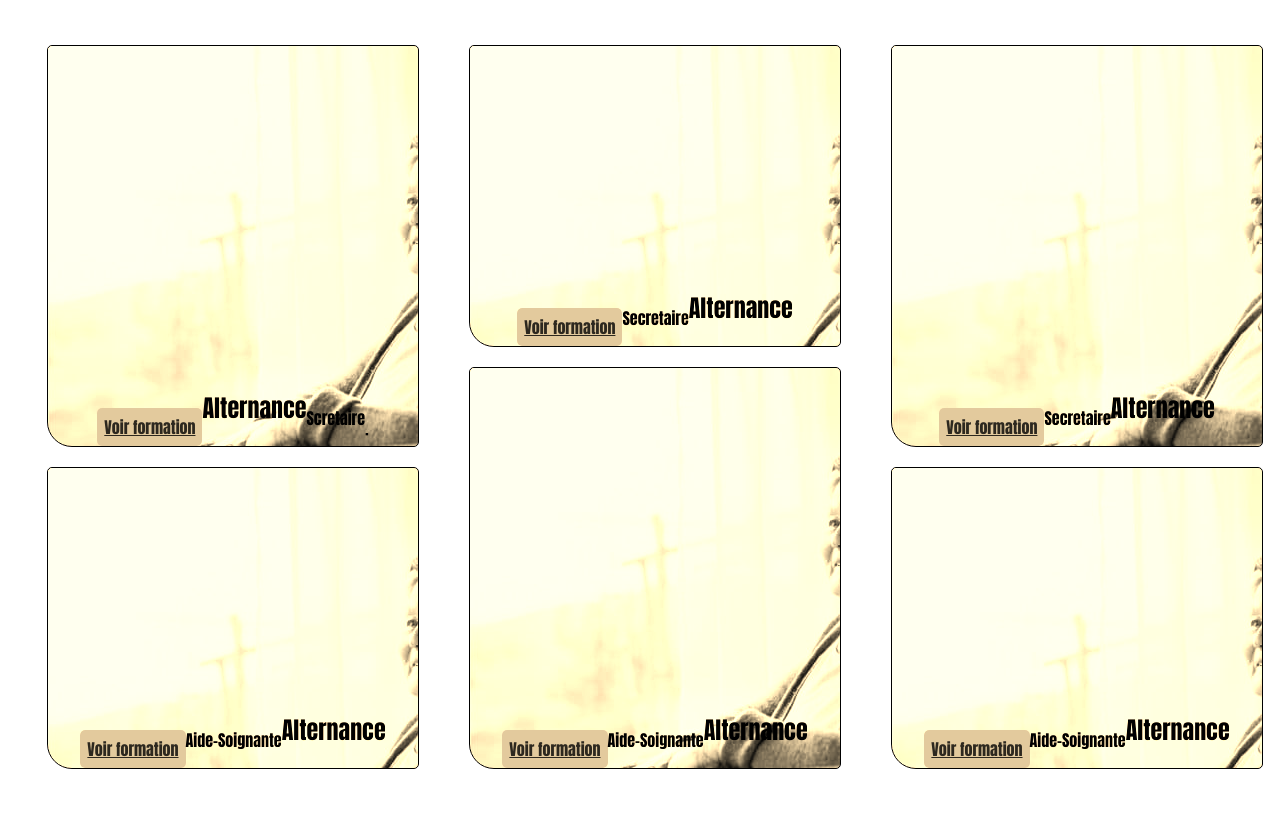
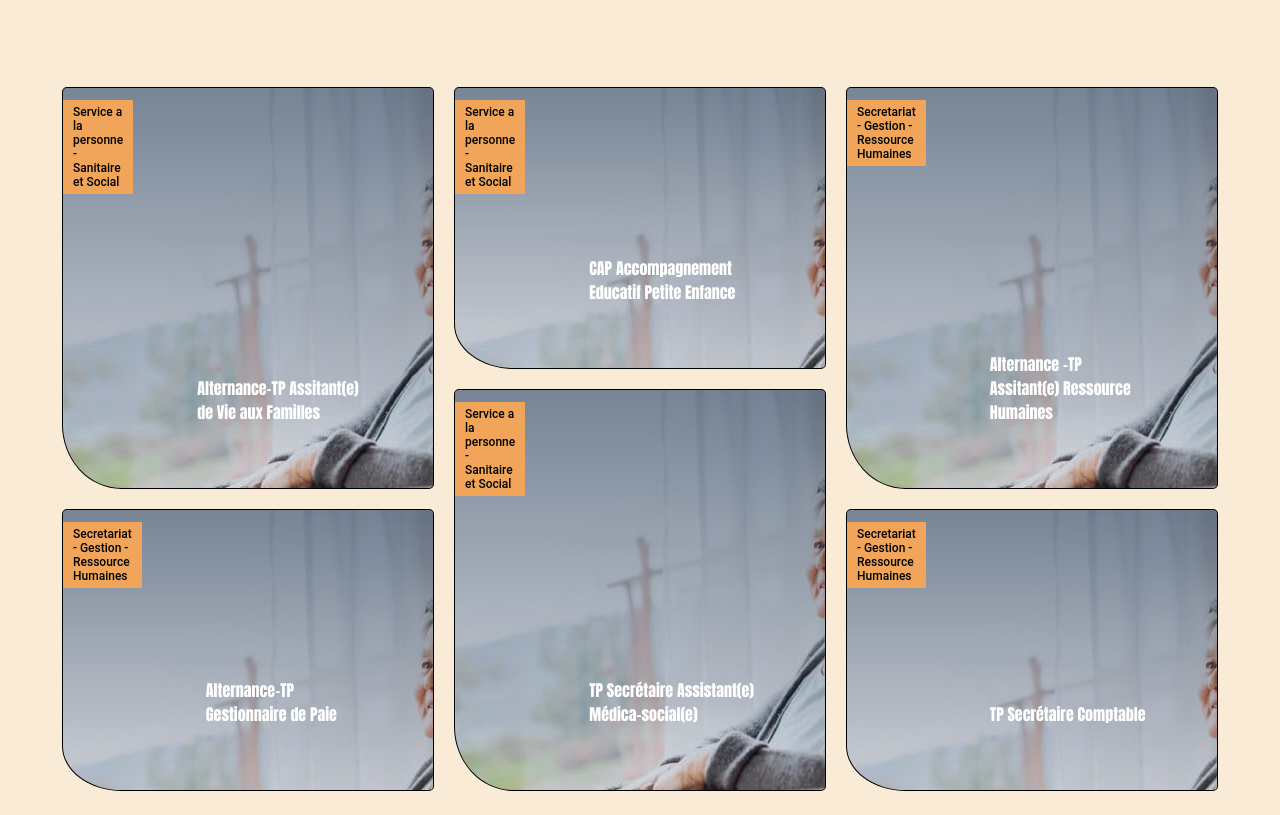
Before and after one commit to wawa35/projetcours, a plain HTML site: page index.html in a window 1280 px wide. Shown: the part 73-888 px from the top of the page. Drawn offline with Linux system fonts and the light colour scheme.

Commit message:
site afec maj

```diff
--- a/index.html
+++ b/index.html
@@ -7,54 +7,74 @@
     <title>Initiation</title>
 </head>
 <body>
+
+
+
     <header>
-        <h1 class="h2" style="color: black;">Nos Formation Recommandées !</h2>
+     <h1 style="font-family: fantasy;" >Nos Formation Recommandées !</h1>
     </header>
 
+
+<main>
    <section>
+
    <div class="container">
 
     <div class="normal">
-            <a href="#">Voir formation</a>
+    <p>Service a la personne - Sanitaire et Social</p>
+   <a>Alternance-TP Assitant(e) de Vie aux Familles</a>
 
-        <h2>Alternance</h2>  <p>Scretaire</p>
-       ·</div>
+    </div>
+
     <div class="custom">
-        <a href="#">Voir formation</a>
-    <p>Aide-Soignante</p> <h2>Alternance</h2>
+<p>Secretariat - Gestion - Ressource Humaines </p>
+    <a>Alternance-TP Gestionnaire de Paie</a>
+
     </div>
   </div>
 
 
   <div class="container">
-     <div class="custom"><a href="#">Voir formation</a>
-       <p>Secretaire</p>
 
-       <h2>Alternance</h2>
+     <div class="custom">
+ <p>Service a la personne - Sanitaire et Social</p>
+       <a>CAP Accompagnement Educatif Petite Enfance</a>
+
+
      </div>
 
-<div class="normal"><a href="#">Voir formation</a>
-    <p>Aide-Soignante</p>
+  <div class="normal">
+<p> Service a la personne - Sanitaire et Social </p>
+       <a>TP Secrétaire Assistant(e) Médica-social(e)</a>
 
-    <h2>Alternance</h2>
+
      </div>
   </div>
 
 
   <div class="container">
-    <div class="normal"><a href="#">Voir formation</a>
 
-      <p>Secretaire</p>
+     <div class="normal">
+      <p>Secretariat - Gestion - Ressource Humaines </p>
+       <a>Alternance -TP Assitant(e) Ressource Humaines</a>
 
-      <h2>Alternance</h2>
+
+
      </div>
 
-    <div class="custom"><a href="#">Voir formation</a>
-      <p>Aide-Soignante</p>
-      <h2>Alternance</h2>
+     <div class="custom">
+      <p>Secretariat - Gestion - Ressource Humaines </p>
+       <a>TP Secrétaire Comptable</a>
+
+
+
+
      </div>
+
    </div>
+
   </section>
+</main>
 
 </body>
 </html>
--- a/style.css
+++ b/style.css
@@ -1,25 +1,37 @@
 
 body{
-    background-color:white ;
+    background-color:antiquewhite;
 }
 h1{
     text-align: center;
 }
+p{ font-family: roboto,sans-serif;
+    font-size:.75rem ;
+    font-weight: 500;
+    padding: .3125rem .625rem;
+    display:inline-block;
+    align-self: flex-start;
+    margin-bottom: .625rem;
+    --tw-bg-opacity: 1;
+    --tw-text-opacity: 1;
+    background-color: rgb(240 165 90/var(--tw-bg-opacity));
+}
 a{
- background-color: orange;
- border-radius: 5px;
- padding:7px;
+    display: flex;
+   width: 1500px;
+padding: 4em;
+color: white;
 }
 section{
     display: flex;
-    align-items: center;
     justify-content: center;
-    align-content: baseline;gap: 20px;
+    align-content:center ; gap: 20px;
     color: black;
-    font-family: Impact, Haettenschweiler, 'Arial Narrow Bold', sans-serif;
+    font-family: Impact, 'Arial Narrow Bold', sans-serif;
     height: 100vh;
 }
 .container{
+    margin: 5em 0 0 0;
     display: flex;
     flex-direction: column;
     align-items: center;
@@ -31,34 +43,21 @@ section{
     align-items: flex-end;
     height: 400px;
     width: 370px;
-background:url(AdobeStock_69070473-740x400.jpg);
-    margin-left : 30px;
-    border-radius: 5px 5px 5px 25px ;
-  border: 1px solid;
-  border-color: black;
-    display: flex;
-    justify-content: center;
-    align-items: flex-end;
-    filter: sepia(100%);
-        -webkit-filter: sepia(100%);
+    background:linear-gradient(rgba(13, 37, 67, 0.561), rgba(28, 48, 85, 0.19)), url(AdobeStock_69070473-740x400.jpg);
+    margin-left : auto;
+    border-radius: 5px 5px 5px 16%;
+    border: 1px solid;
+    border-color: black;
+}
 
-
-}
 .custom{
     display: flex;
     justify-content: center;
     align-items: flex-end;
-    height: 300px;
+    height: 280px;
     width: 370px;
-    background: url(AdobeStock_69070473-740x400.jpg);
-    margin-left : 30px;
-    border-radius: 5px 5px 5px 25px;
+    background:linear-gradient(rgba(13, 37, 67, 0.561), rgba(23, 40, 72, 0.219)), url(AdobeStock_69070473-740x400.jpg);
+    margin-left: auto;
+    border-radius: 5px 5px 5px 16%;
     border: 1px solid;
-  border-color: black;
-    display: flex;
-    justify-content: center;
-    align-items: flex-end;
-    object-fit:cover;
-    filter: sepia(100%);
-        -webkit-filter: sepia(100%);
 }
```
Also changed, not shown: exo.js (added, +32 -0 lines), img/portrait-young-adult-successful-lovely-260nw-2121462050.webp (added), 2 other files. Lines whose indentation alone changed are shown as unchanged.
